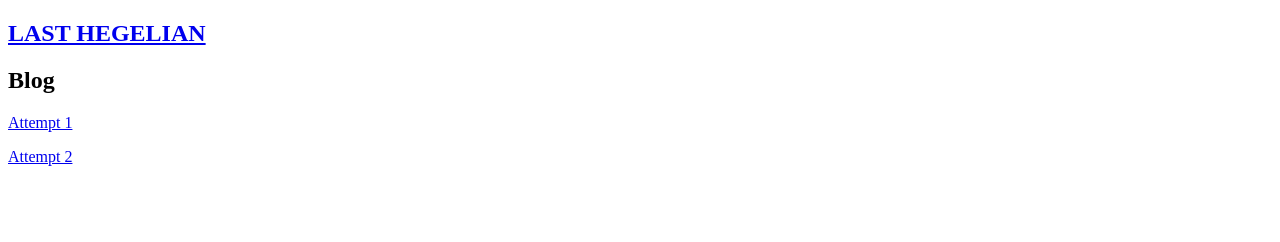
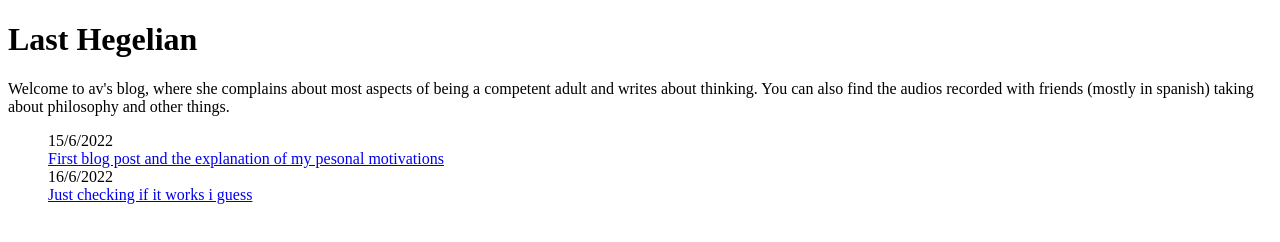
Before and after one commit to avra96/lasthegelian, a plain HTML site: page index.html in a window 1280 px wide. Drawn offline with Linux system fonts and the light colour scheme.

Commit message:
Update index.html

```diff
--- a/index.html
+++ b/index.html
@@ -1,21 +1,40 @@
-<!doctype html>
-
-<html lang="en">
+<!DOCTYPE html>
+<html>
 <head>
-  <meta charset="utf-8">
-  <meta name="viewport" content="width=device-width, initial-scale=1">
-
-  <title>LastHegelian</title>
-    <section id="page-title">
-            <h1><a href="/https://github.com/avra96/lasthegelian.html/">LAST HEGELIAN</a></h1>
-        </section>
-
-<h2>Blog</h2>
-<p><a href="https://github.com/avra96/lasthegelian/blog/attempt1">Attempt 1</a></p>
-<p><a href="https://github.com/avra96/lasthegelian/blog/attempt1">Attempt 2</a></p>
-
+  <link rel="stylesheet" href="styles.css">
+</head>
 <body>
 
-  <script src="js/scripts.js"></script>
+<h1>Last Hegelian</h1>
+<p>Welcome to av's blog, where she complains about most aspects of being a competent adult and writes about thinking. You can also find the audios recorded with friends (mostly in spanish) taking about philosophy and other things.</p>
+
+  <section id="content">
+    <ul class="posts_listing">
+
+        <div id="posts">
+          <div id="date" class="date-time-title">
+              <time>15/6/2022</time>
+          </div>
+          <div class="date-time-title post">
+            <a href="https://github.com/avra96/lasthegelian/blob/main/blog/attempt1.html">First blog post and the explanation of my pesonal motivations</a>
+          </div>
+        </div>
+
+        <div id="posts">
+          <div id="date" class="date-time-title">
+              <time>16/6/2022</time>
+          </div>
+          <div class="date-time-title post">
+            <a href="https://web.archive.org/web/20181114235258/https://bootlicker.party/posts/vic-socialists-condemn-hospital-boss/">Just checking if it works i guess</a>
+          </div>
+        </div>
+         </div>
+        </div>
+
+    </ul>
+  </section>
+
+    </body>
+</html>
 </body>
 </html>
```
